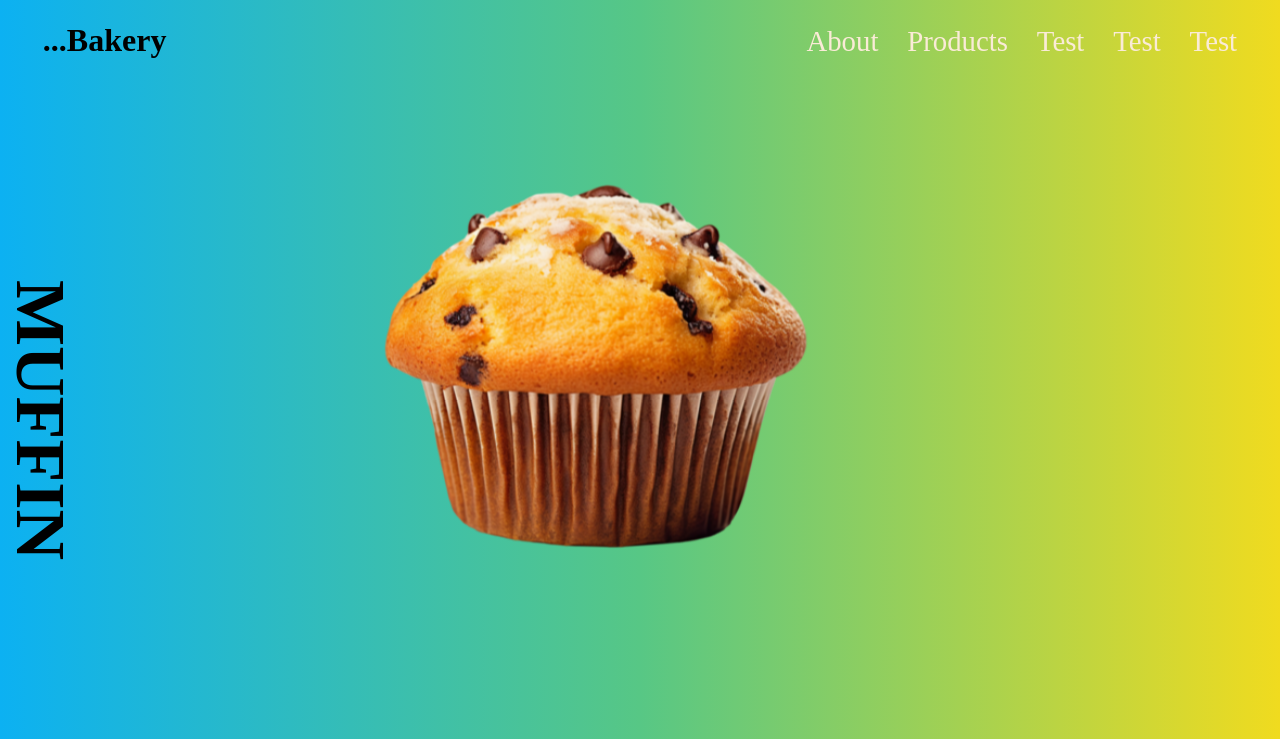
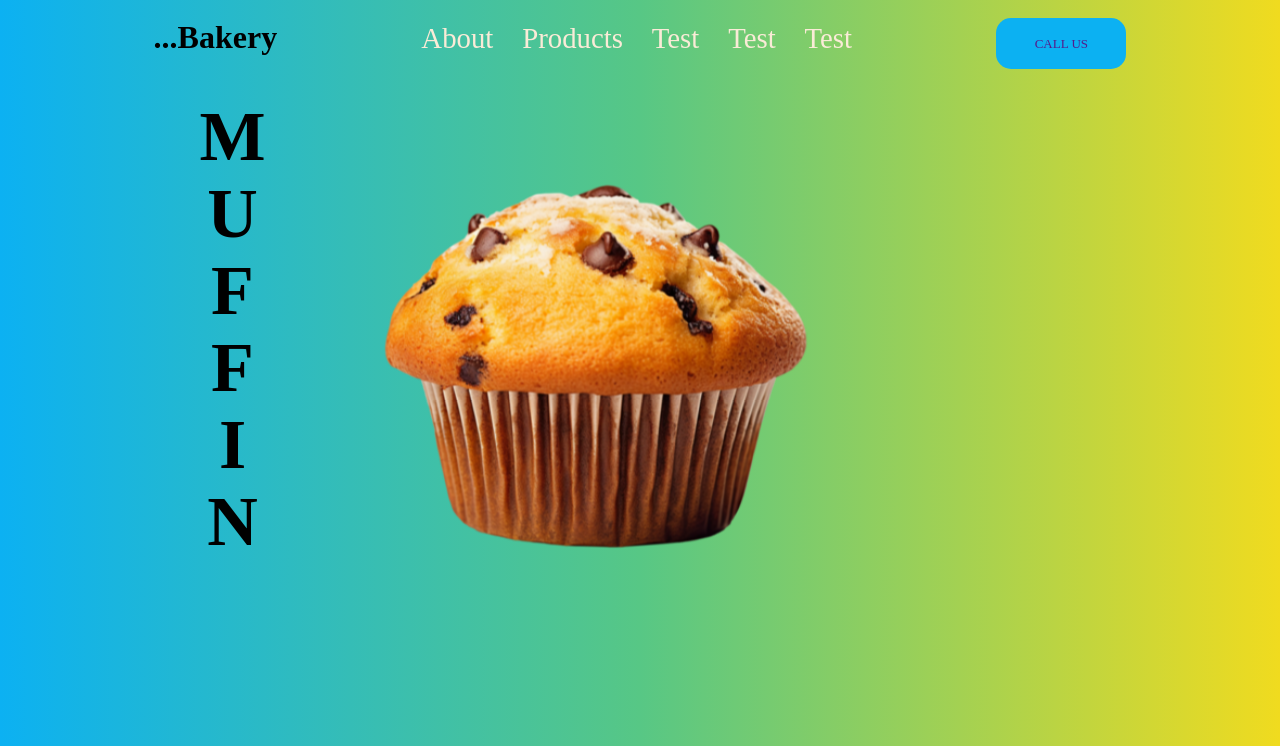
Before and after one commit to PSYZANE/Bakery_website, a plain HTML site: page index.html in a window 1280 px wide. Shown: the top 746 px of the page. Drawn offline with Linux system fonts and the light colour scheme.

Commit message:
some simple tweeks

```diff
--- a/index.html
+++ b/index.html
@@ -20,6 +20,7 @@
                 <a href="" class="navbar__links" id="">Test</a>
                 <a href="" class="navbar__links" id="">Test</a>
             </ul>
+            <a href="" class="CTA">CALL US</a>
         </nav>
         <section class="hero">
             <div class="hero__pic">
--- a/style.css
+++ b/style.css
@@ -25,11 +25,9 @@ header {
 .navbar {
     width: 100%;
     display: flex;
-    justify-content: center;
+    justify-content: space-between;
     align-items: baseline;
-    gap: 50vw;
-
-    padding-top: 1.4rem;
+    padding: 1.4% 12%;
 }
 
 .navbar__logo {
@@ -48,6 +46,15 @@ header {
 .navbar__links {
     color: antiquewhite;
     text-decoration: none;
+}
+
+.CTA {
+    background-color: var(--primary-background);
+    padding: 1.1rem 2.4rem;
+    border-radius: 15px;
+    font-size: 1.3em;
+    text-decoration: none;
+
 }
 /* ---------------------------------------------------- */
 
@@ -78,13 +85,14 @@ header {
 .hero__text h1 {
     position: absolute;
     bottom: 30%;
+    left: 15%;
     z-index: 6;
 
     font-size: 7em;
     transform: translate(0, 200%);
 
     writing-mode: vertical-rl;
-    text-orientation: mixed;
+    text-orientation: upright;
 
     opacity: 0;
     animation: slide_right 300ms ease-out 300ms 1 forwards;
@@ -132,7 +140,7 @@ header {
     overflow: hidden;
 
     transition: 0.2s;
-    filter: brightness(0.1);
+    filter: brightness(0.05);
 }
 
 .card img {
@@ -187,16 +195,6 @@ footer {
     flex-wrap: nowrap;
     justify-content: space-between;
     text-align: center;
-    font-size: 18px;
-    margin-block-start: auto;
-}
-
-.copyright {
-    margin-left: 25%;
-}
-
-.psyzane {
-    margin-right: 25%;
 }
 
 /* Mobile media query */
```
